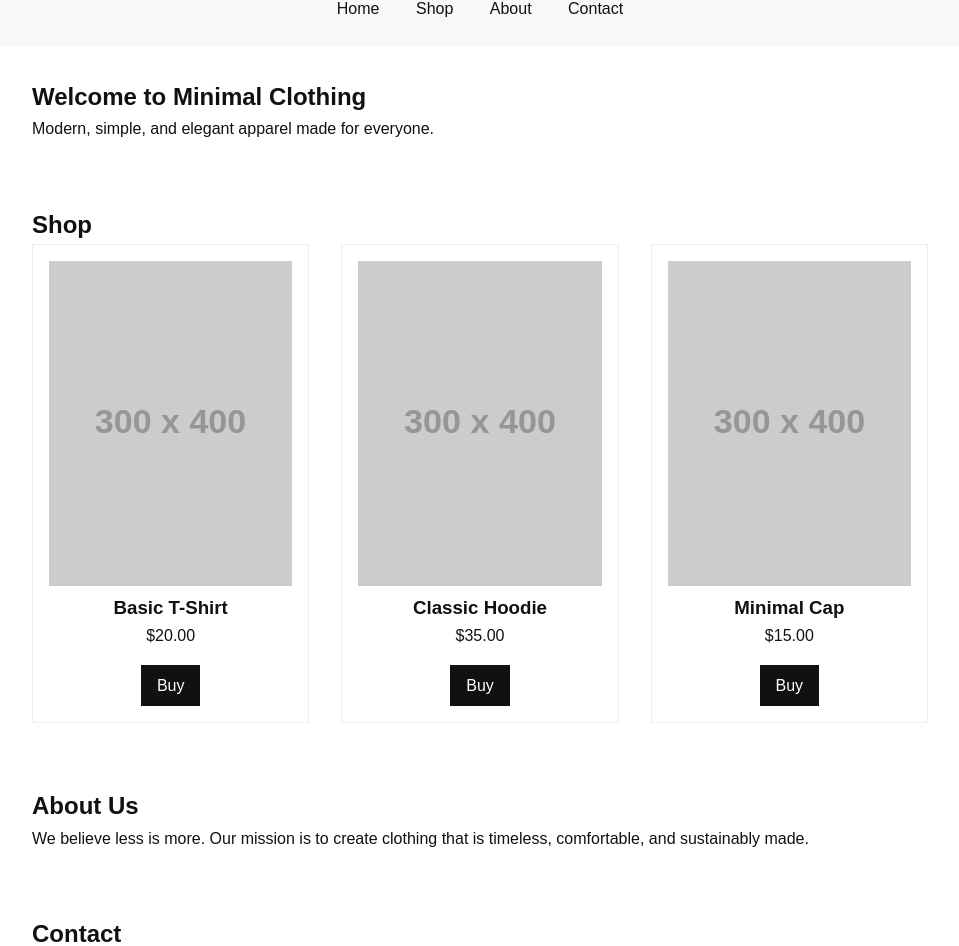
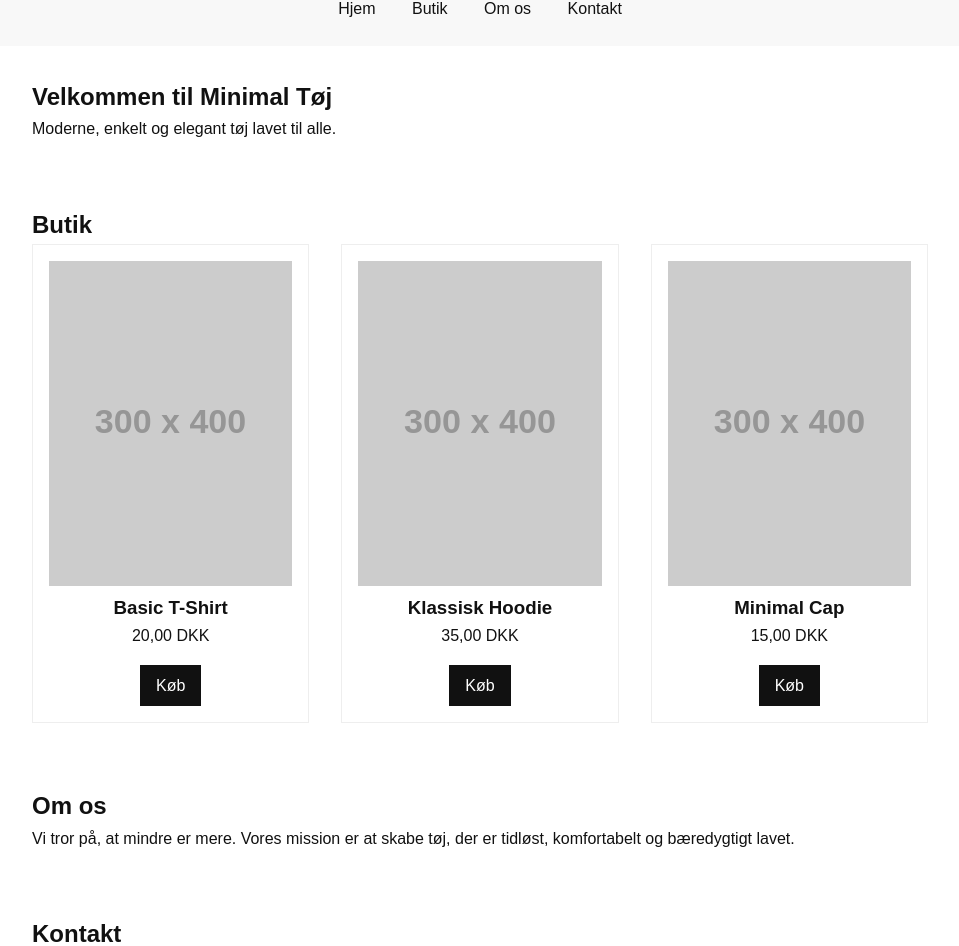
Before and after one commit to mirceamihai2010/project-copenhagen, a plain HTML site: page index.html in a window 1280 px wide. Shown: the part 79-1025 px from the top of the page, without its empty margins (160-1119 px from the left). Drawn offline with Linux system fonts and the light colour scheme; placeholder pictures from the web are drawn by us.

Commit message:
Update index.html
oversat til dansk

```diff
--- a/index.html
+++ b/index.html
@@ -1,9 +1,9 @@
 <!DOCTYPE html>
-<html lang="en">
+<html lang="da">
 <head>
   <meta charset="UTF-8" />
   <meta name="viewport" content="width=device-width, initial-scale=1.0" />
-  <title>Minimal Clothing Store</title>
+  <title>Minimal Tøjbutik</title>
   <style>
     * { box-sizing: border-box; margin: 0; padding: 0; }
     body { font-family: sans-serif; background: #fff; color: #111; line-height: 1.6; }
@@ -18,57 +18,57 @@
 </head>
 <body>
   <header>
-    <h1>Minimal Clothing</h1>
+    <h1>Minimal Tøj</h1>
     <nav>
-      <a href="#home">Home</a>
-      <a href="#shop">Shop</a>
-      <a href="#about">About</a>
-      <a href="#contact">Contact</a>
+      <a href="#home">Hjem</a>
+      <a href="#shop">Butik</a>
+      <a href="#about">Om os</a>
+      <a href="#contact">Kontakt</a>
     </nav>
   </header>
 
   <section id="home" class="container">
-    <h2>Welcome to Minimal Clothing</h2>
-    <p>Modern, simple, and elegant apparel made for everyone.</p>
+    <h2>Velkommen til Minimal Tøj</h2>
+    <p>Moderne, enkelt og elegant tøj lavet til alle.</p>
   </section>
 
   <section id="shop" class="container">
-    <h2>Shop</h2>
+    <h2>Butik</h2>
     <div class="product-grid">
       <div class="product">
         <img src="https://via.placeholder.com/300x400" alt="T-Shirt">
         <h3>Basic T-Shirt</h3>
-        <p>$20.00</p>
-        <a href="#" class="btn">Buy</a>
+        <p>20,00 DKK</p>
+        <a href="#" class="btn">Køb</a>
       </div>
       <div class="product">
         <img src="https://via.placeholder.com/300x400" alt="Hoodie">
-        <h3>Classic Hoodie</h3>
-        <p>$35.00</p>
-        <a href="#" class="btn">Buy</a>
+        <h3>Klassisk Hoodie</h3>
+        <p>35,00 DKK</p>
+        <a href="#" class="btn">Køb</a>
       </div>
       <div class="product">
         <img src="https://via.placeholder.com/300x400" alt="Cap">
         <h3>Minimal Cap</h3>
-        <p>$15.00</p>
-        <a href="#" class="btn">Buy</a>
+        <p>15,00 DKK</p>
+        <a href="#" class="btn">Køb</a>
       </div>
     </div>
   </section>
 
   <section id="about" class="container">
-    <h2>About Us</h2>
-    <p>We believe less is more. Our mission is to create clothing that is timeless, comfortable, and sustainably made.</p>
+    <h2>Om os</h2>
+    <p>Vi tror på, at mindre er mere. Vores mission er at skabe tøj, der er tidløst, komfortabelt og bæredygtigt lavet.</p>
   </section>
 
   <section id="contact" class="container">
-    <h2>Contact</h2>
-    <p>Email: contact@minimalclothing.com</p>
+    <h2>Kontakt</h2>
+    <p>Email: kontakt@minimalclothing.com</p>
     <p>Instagram: @minimalclothing</p>
   </section>
 
   <footer>
-    <p>&copy; 2025 Minimal Clothing</p>
+    <p>&copy; 2025 Minimal Tøj</p>
   </footer>
 </body>
 </html>
```
